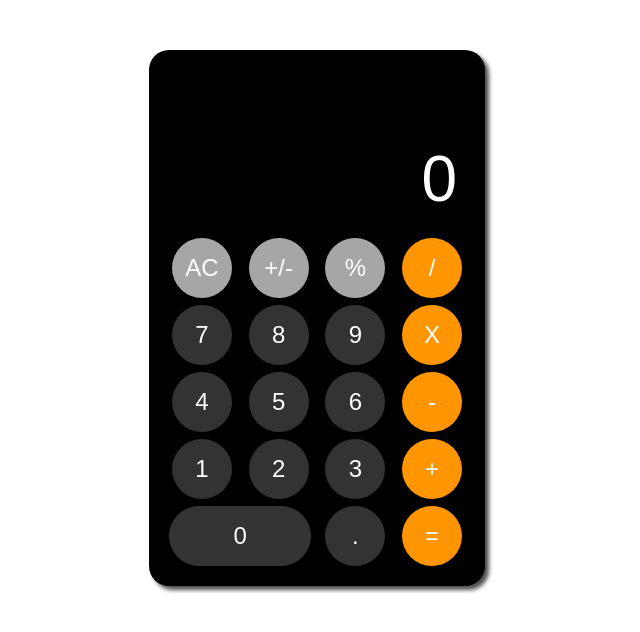
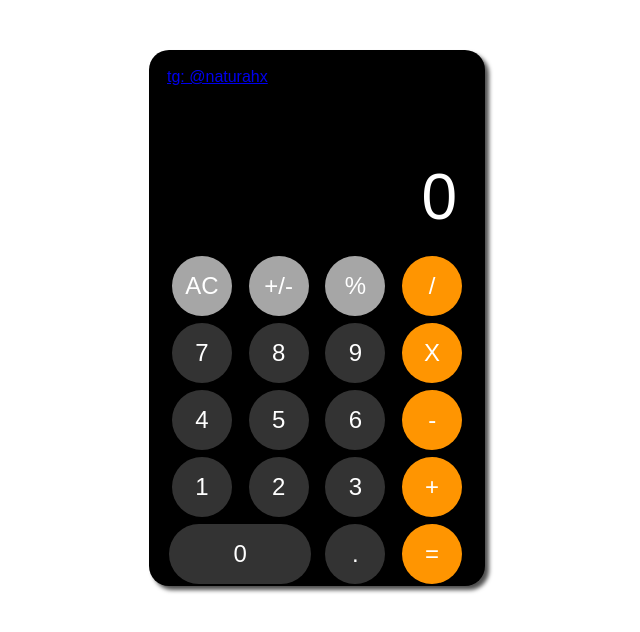
Before and after one commit to naturahx/calculator-application, a plain HTML site: page index.html in a window 1280 px wide. Shown: the whole page, without its empty margins (323-963 px from the left). Drawn offline with Linux system fonts and the light colour scheme.

Commit message:
Update index.html

```diff
--- a/index.html
+++ b/index.html
@@ -8,6 +8,7 @@
 </head>
 <body>
 <div class="calc">
+   <a class="tg" href="https://t.me/naturahx">tg: @naturahx</a>
     <div class="calc-screen">
       <p>0</p>
     </div>
```
